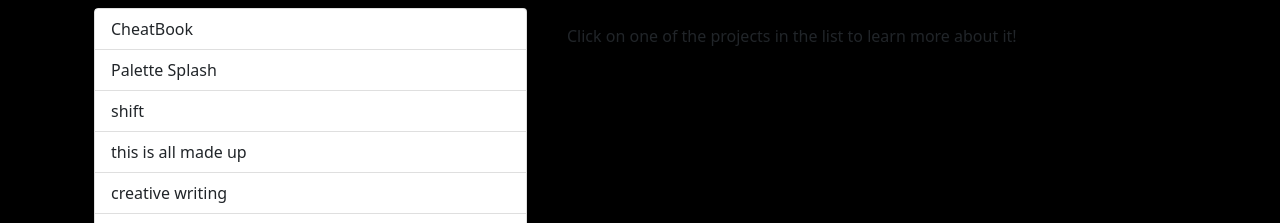
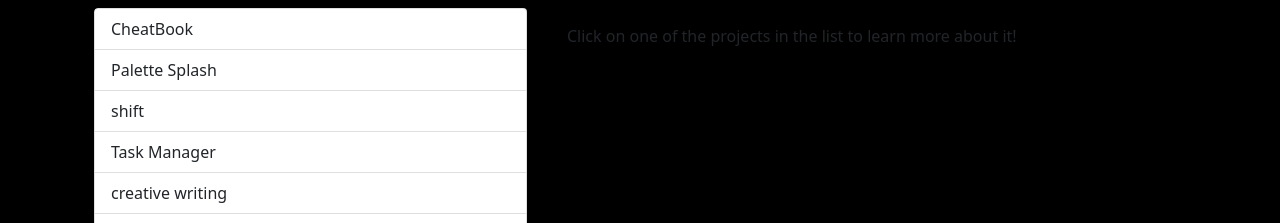
Before and after one commit to arryan135/React-Website1.0, a Vue app: page / in a window 1280 px wide. Shown: the part 1920-2143 px from the top of the page. Built offline with nearby package versions, Linux system fonts and the light colour scheme.

Commit message:
add Task Manager project description

```diff
--- a/src/components/ProjectInformation.vue
+++ b/src/components/ProjectInformation.vue
@@ -50,10 +50,12 @@
                         <p>If you'd like to check out <span class="italic">shift</span> for yourself, you can find it <a href="https://danlliu.github.io/shift" target="_blank" rel="noopener noreferrer"> here</a>!</p>`
                     },
                     {
-                        name: "this is all made up",
+                        name: "Task Manager",
                         html:
-                        `<p>The third programming language, <span class="italic">this is all made up</span> combines elements of assembly and two-dimensional languages such as Befunge to create one of the strangest and most challenging programming languages. The interface may seem overwhelming, but is almost essential in debugging programs. "this is all made up" was made to be a challenging puzzle, and even a simple operation as addition can take nearly 30 lines of code and multiple hours of planning to implement correctly.</p>
-                        <p>If you'd like to check out <span class="italic">this is all made up</span> for yourself, you can find it <a href="https://danlliu.github.io/thisisallmadeup" target="_blank" rel="noopener noreferrer">here</a>! Good luck :)</p>`
+                        `<p>Task Manager is a backend application that is centered around the needs of a user. This <span class="italic">REST API</span> is designed such that the users can set up login credentials for their accounts and create, read, update and delete their tasks. All the information about the users is securely stored using a <span class="italic">MongoDB server</span>.</p>
+                        <p>Task Manager is a <span class="italic">NodeJS API</span>, whose different routes(get, post, patch, delete) are implemented using <span class="italic">Express</span> and the schema for a user and a task is implemented using <span class="italic">Mongoose</span>. All the routes in the API use a custom <span class="italic">Express middleware</span> that leverages capabilities from <span class="italic">JSON Web Tokens</span> to ensure effective authentication. In this way, users are authorized to only read, update or delete their own tasks. To protect the users' login credentials in the database, all the passwords are hashed before storage. Through the <span class="italic">SendGrid API</span>, authenticated users are also able to send emails using <span class="italic">NodeJS</span>. All of this functionality, which is written using asynchronous JS code, is tested extensively using the <span class="italic">Jest</span> JavaScript testing framework.</p>
+                        <p>Not only did this project expose me to several backend technologies, but it also inclucated in me the art of designing REST APIs.</p>
+                        <p>If you would like to know more about the API’s implementation details, check out my GitHub <a href="https://github.com/arryan135/task_manager" target="_blank" rel="noopener noreferrer">repo</a>.</p>`
                     },
                     {
                         name: "creative writing",
```
